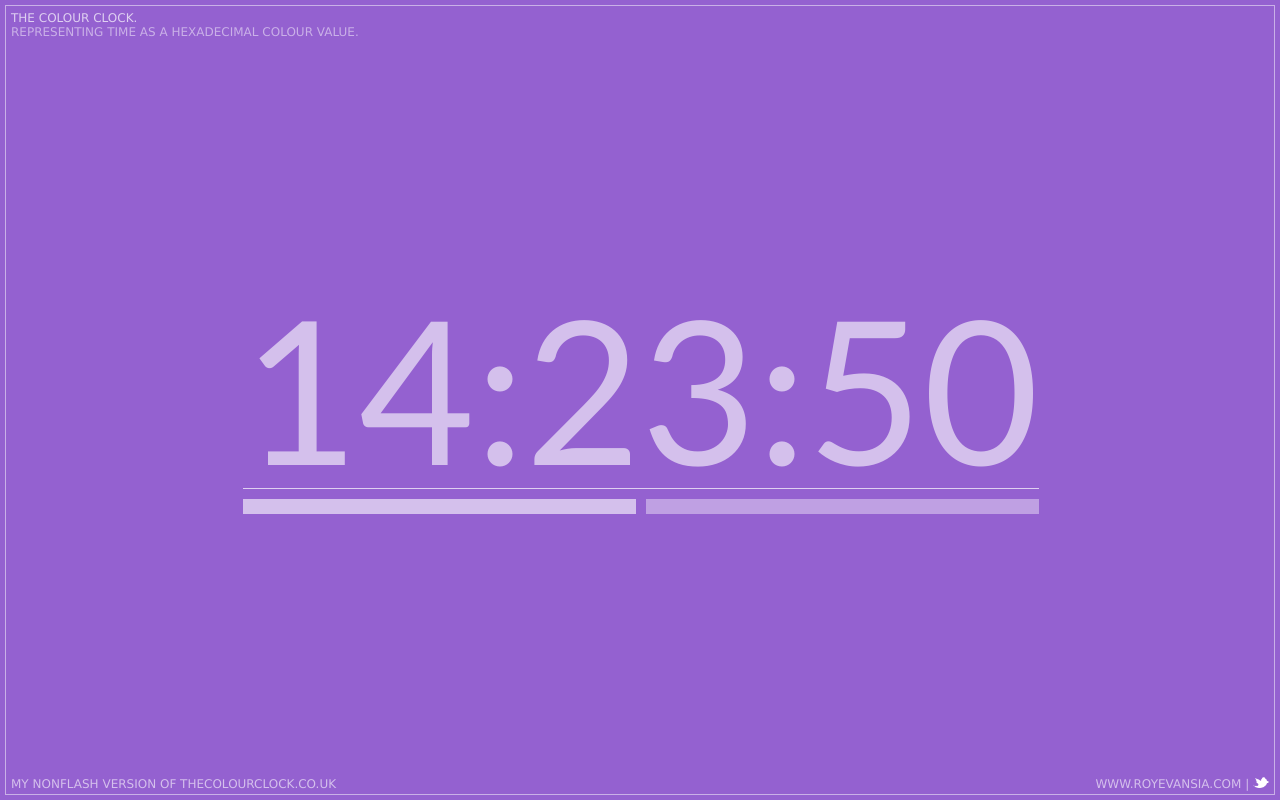
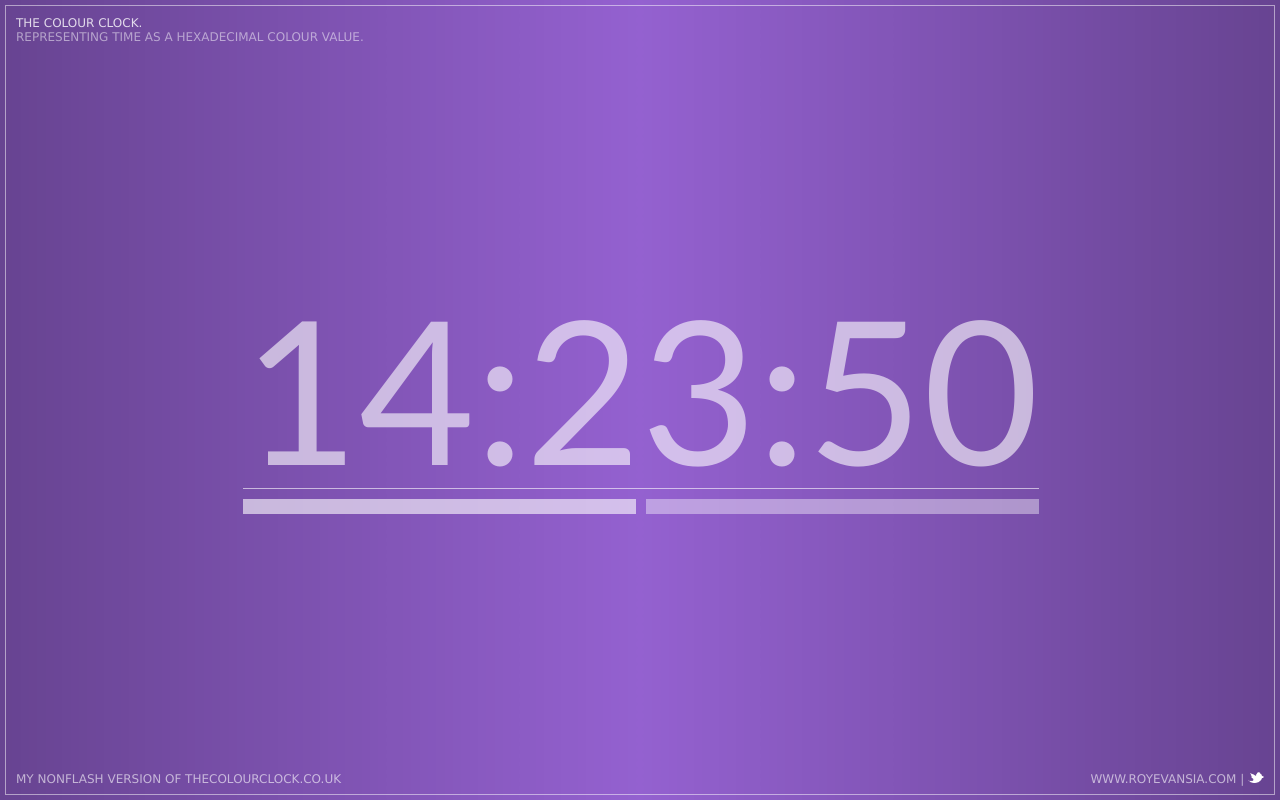
Before and after one commit to darklight721/ColourClock, a plain HTML site: page index.html in a window 1280 px wide. Drawn offline with Linux system fonts and the light colour scheme.

Commit message:
added some more beautification

```diff
--- a/colourclock.css
+++ b/colourclock.css
@@ -4,11 +4,10 @@ body
 	font-size:12px;
 	color:rgba(255,255,255,0.6);
 
-	width:100%;
-	height:100%;
-
-	/*background-image: -webkit-radial-gradient(center, circle farthest-side , rgba(0,0,0,0), rgba(0,0,0,0.3));*/
-	/*background-image: -moz-radial-gradient(center 45deg, circle farthest-side, rgba(0,0,0,0) 0%, rgba(0,0,0,0.3) 100%);*/
+	background-image: -webkit-radial-gradient(center, circle farthest-side , rgba(0,0,0,0) 0%, rgba(0,0,0,0.3) 100%);
+	background-image: -o-radial-gradient(center, circle farthest-side, rgba(0,0,0,0) 0%, rgba(0,0,0,0.3) 100%);
+	background-image: -moz-radial-gradient(center, circle farthest-side, rgba(0,0,0,0) 0%, rgba(0,0,0,0.3) 100%);
+	background-image: -ms-radial-gradient(center, circle farthest-side, rgba(0,0,0,0) 0%, rgba(0,0,0,0.3) 100%);
 
 	transition-property: background-color;
 	transition-duration: 1s;
@@ -21,6 +20,9 @@ body
 
 	-moz-transition-property: background-color;
 	-moz-transition-duration: 1s;
+
+	-ms-transition-property: background-color;
+	-ms-transition-duration: 1s;
 }
 div
 {
@@ -46,11 +48,12 @@ a:hover
 
 #title
 {
-	color: rgba(255,255,255,0.7);
+	color: rgba(255,255,255,0.8);
 }
 #title span
 {
 	color: rgba(255,255,255,0.5);
+	font-weight:normal;
 }
 
 #clockPane
@@ -72,11 +75,14 @@ a:hover
 
 	-moz-transition-property: top;
 	-moz-transition-duration: 1s;
+
+	-ms-transition-property: top;
+	-ms-transition-duration: 1s;
 }
 
 #divider
 {
-	background-color:rgba(255,255,255,0.7);
+	background-color:rgba(255,255,255,0.6);
 }
 
 #hexClock
--- a/colourclock.js
+++ b/colourclock.js
@@ -26,8 +26,8 @@ colourClock = function(){
 
         // position title
         var title = document.getElementById("title");
-        title.style.left = "5px";
-        title.style.top = "5px";
+        title.style.left = "10px";
+        title.style.top = "10px";
 
         // position clock
         var clock = document.getElementById("clock");
@@ -66,12 +66,12 @@ colourClock = function(){
 
         // position footer1
         var footer1 = document.getElementById("footer1");
-        footer1.style.left = "5px";
-        footer1.style.top = container.offsetHeight - footer1.offsetHeight - 5 + "px";
+        footer1.style.left = "10px";
+        footer1.style.top = container.offsetHeight - footer1.offsetHeight - 10 + "px";
 
         // position footer2
         var footer2 = document.getElementById("footer2");
-        footer2.style.left = container.offsetWidth - footer2.offsetWidth - 7 + "px";
+        footer2.style.left = container.offsetWidth - footer2.offsetWidth - 12 + "px";
         footer2.style.top = footer1.offsetTop + "px";
     }
 
```
